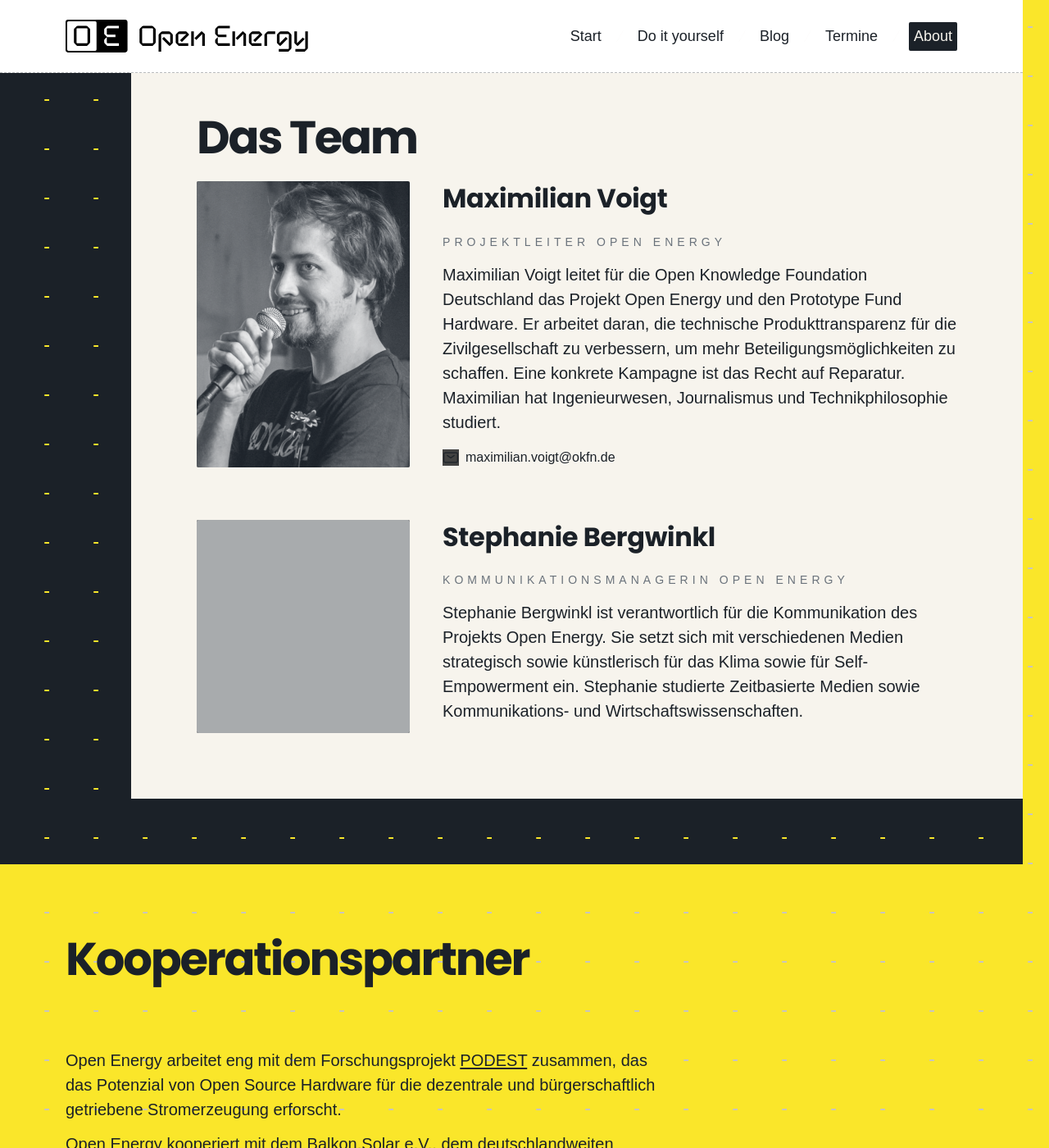
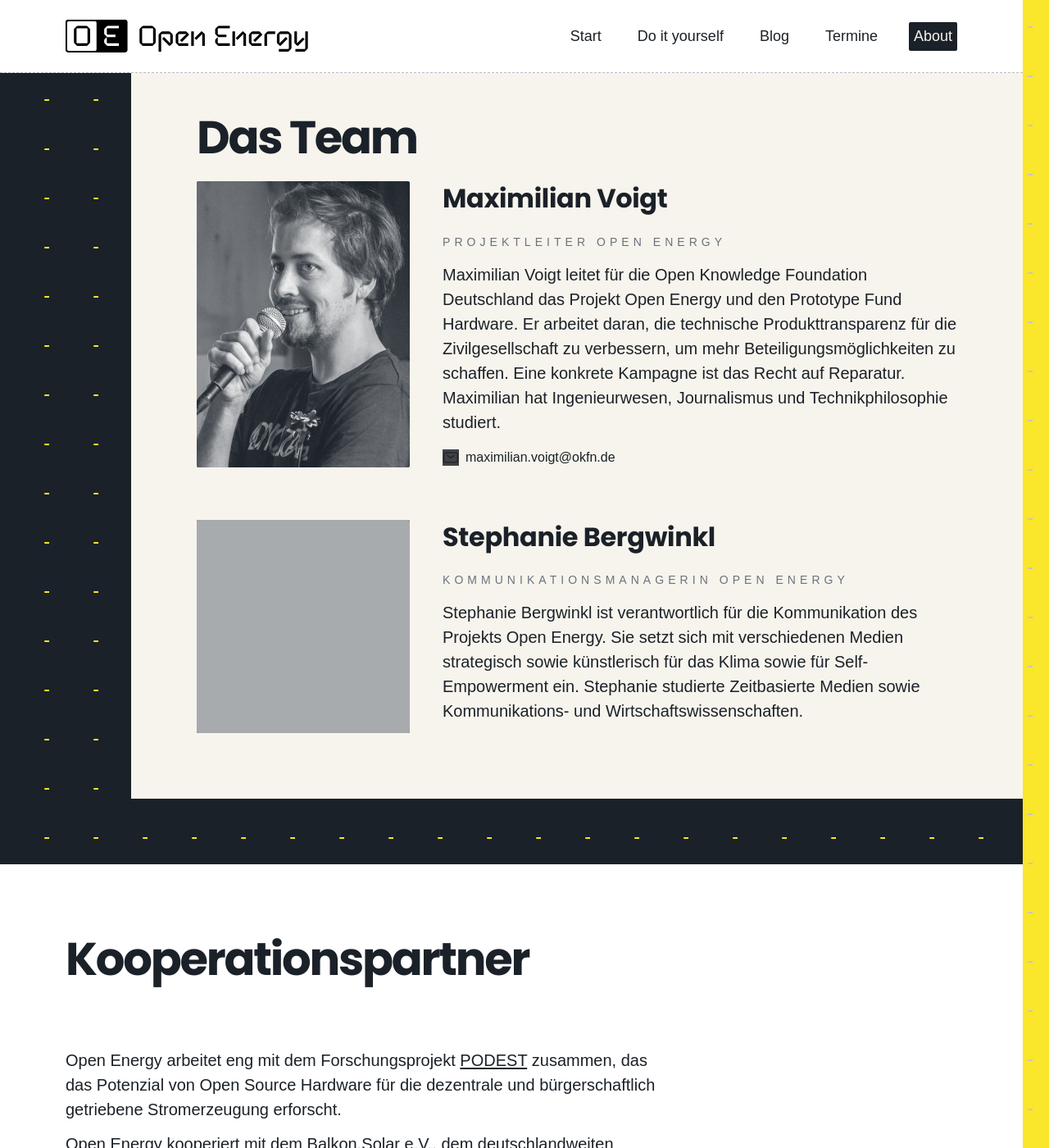
Before and after one commit to okfde/open-energy, a Jekyll site: the page built from about.md, in a window 1280 px wide and 1400 px high, scrolled down 1237 px. Shown: the whole window at 82% size. Built offline with Jekyll 4.4.1, drawn with Linux system fonts in a browser that asks for light colours; some web fonts are replaced; grey boxes are pictures that could not be loaded.

Commit message:
about-seite angepasst

```diff
--- a/_sass/_pages.scss
+++ b/_sass/_pages.scss
@@ -537,6 +537,11 @@
   color: $color-text-secondary;
 }
 
+.partners-section,
+.funders-section {
+  background: $color-bg-level-1;
+}
+
 .partners-section h2,
 .funders-section h2 {
   margin-bottom: 3.5rem;
```
Also changed, not shown: 18 other files.
